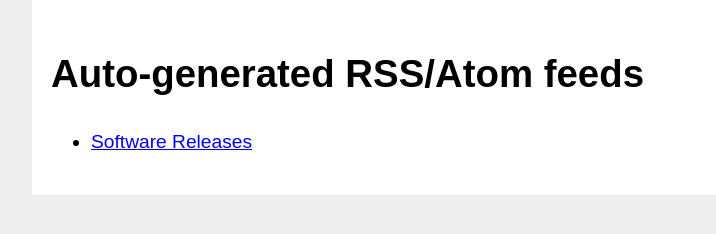
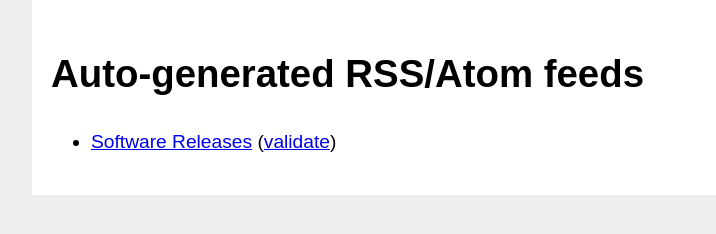
Before and after one commit to alexandru/news, a plain HTML site: page static/index.html in a window 1280 px wide. Shown: the full height of the page, 189-905 px from the left. Drawn offline with Linux system fonts and the light colour scheme.

Commit message:
Refactoring

```diff
--- a/static/index.html
+++ b/static/index.html
@@ -47,7 +47,7 @@
     <h1>Auto-generated RSS/Atom feeds</h1>
     <ul>
         <li>
-            <a href="./releases.xml">Software Releases</a>
+            <a href="./releases.xml">Software Releases</a> (<a href="http://validator.w3.org/check.cgi?url=https%3A//news.alexn.org/releases.xml" target="_blank" rel="nofollow">validate</a>)
         </li>
     </ul>
 
```
